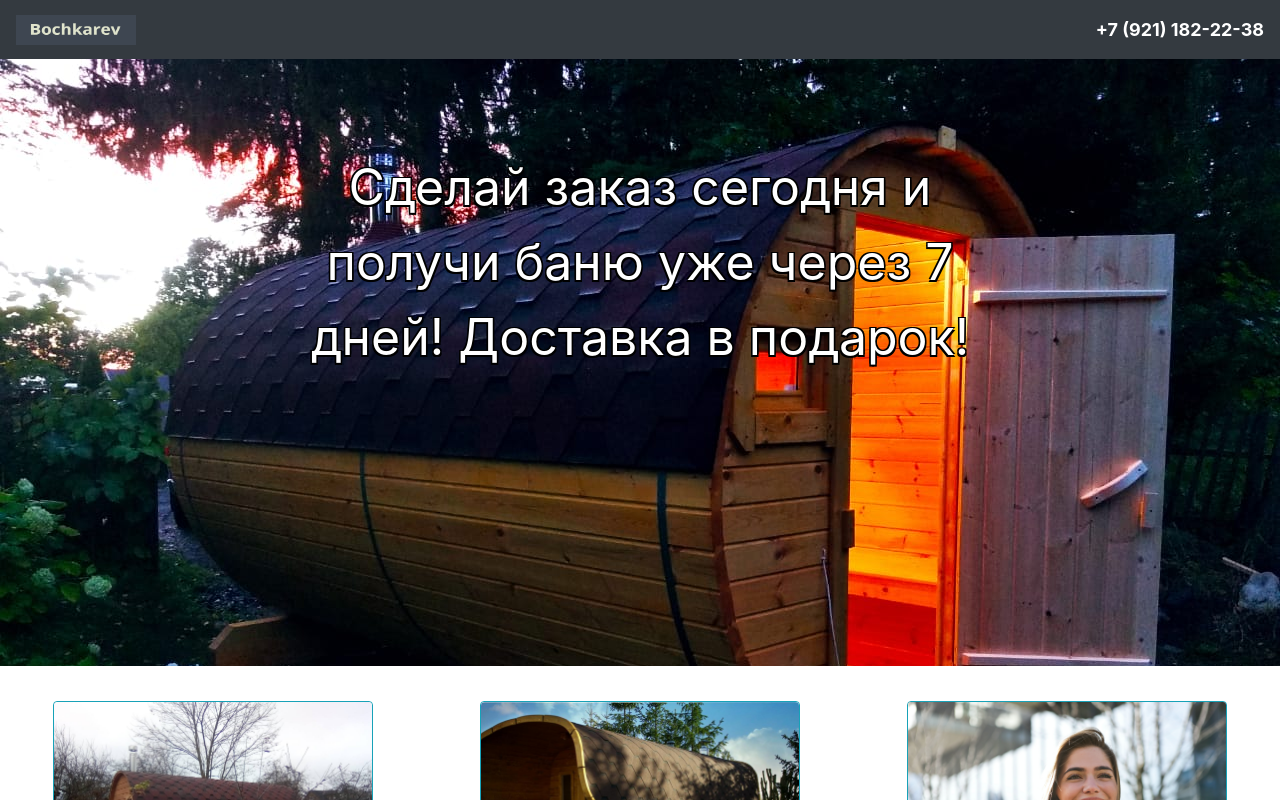
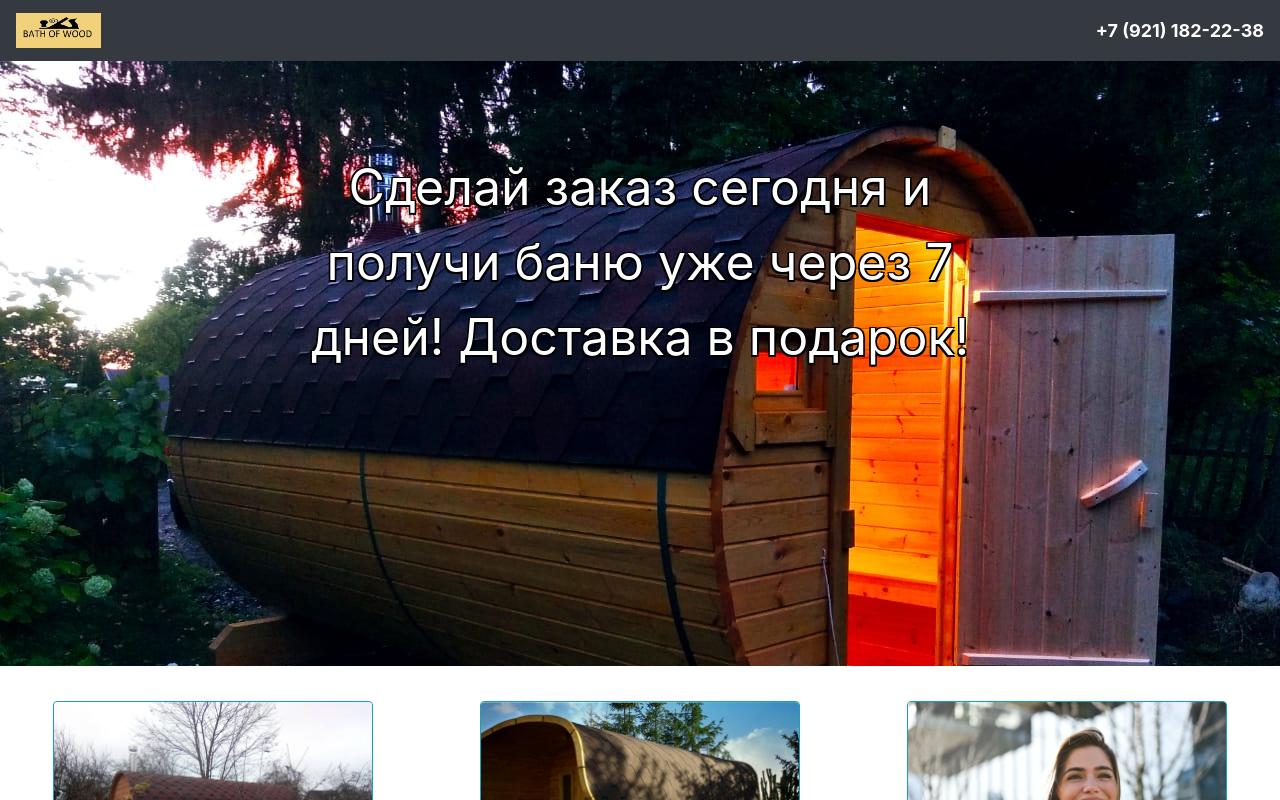
Before and after one commit to DGRTF/bochcarev, a React (Create React App) app: page /price in a window 1280 px wide. Shown: the top 800 px of the page. Built offline with nearby package versions, Linux system fonts and the light colour scheme.

Commit message:
change label

```diff
--- a/src/components/NavBar/NavBar.tsx
+++ b/src/components/NavBar/NavBar.tsx
@@ -2,7 +2,7 @@ import React, { Component } from 'react'
 import { Navbar, Nav } from 'react-bootstrap'
 import { NavLink } from 'react-router-dom'
 import './NavBar.scss';
-import label from '../../assets/logotype.png';
+import label from '../../assets/label.jpeg';
 
 export default class NavBar extends Component {
   render() {
@@ -14,9 +14,9 @@ export default class NavBar extends Component {
             {/* <NavLink onClickCapture={this.scrollUp.bind(this)} className='navbar__links' to={`${process.env.PUBLIC_URL}/`}> */}
               <img
                 src={label}
-                width="30"
-                height="30"
-                className="d-inline-block align-top navbar__logo"
+                // max-width="30"
+                height="35px"
+                className="d-inline-block align-top "
                 alt="logo"
               />
             {/* </NavLink> */}
```
Also changed, not shown: src/assets/label.jpeg (added).
